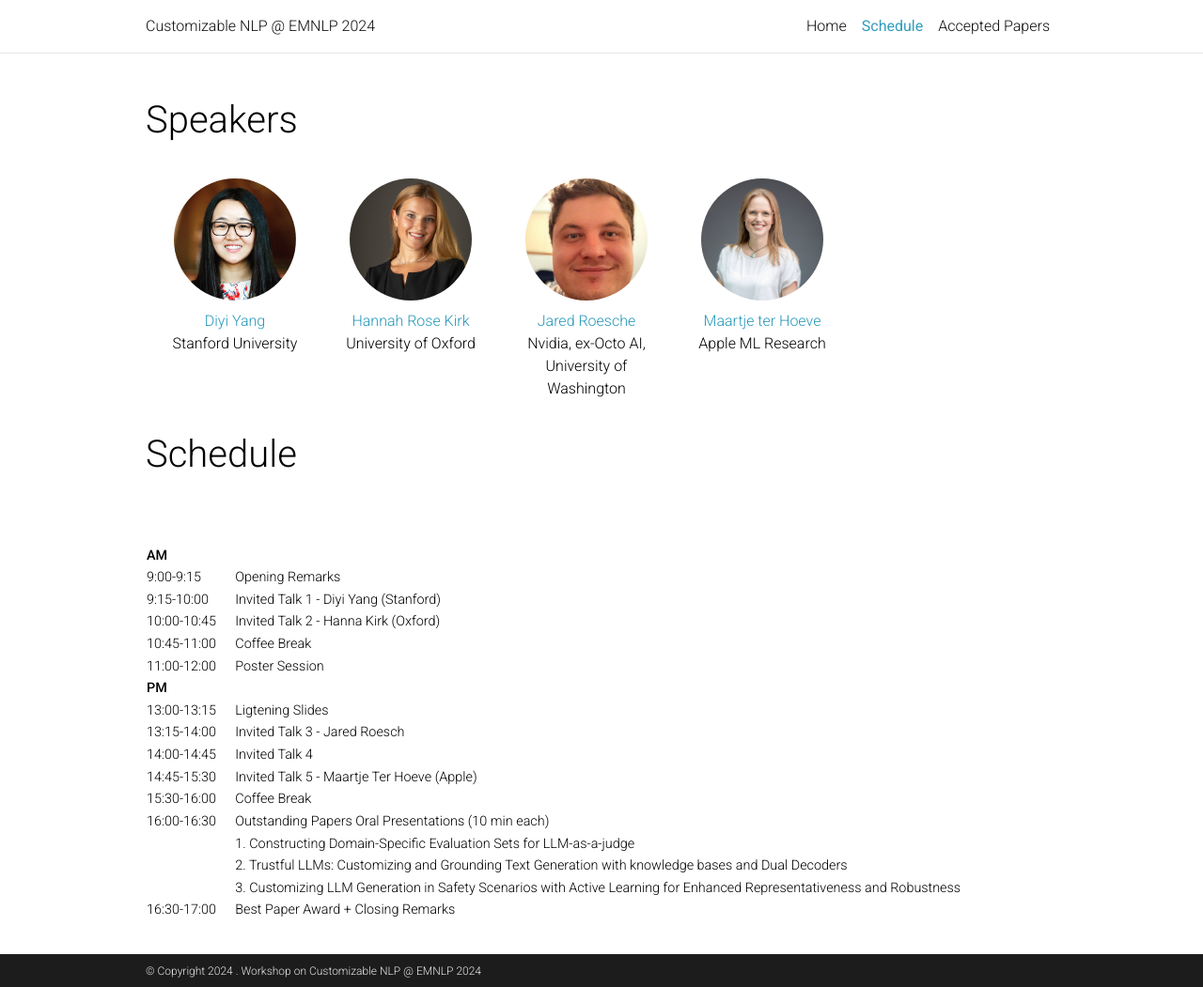
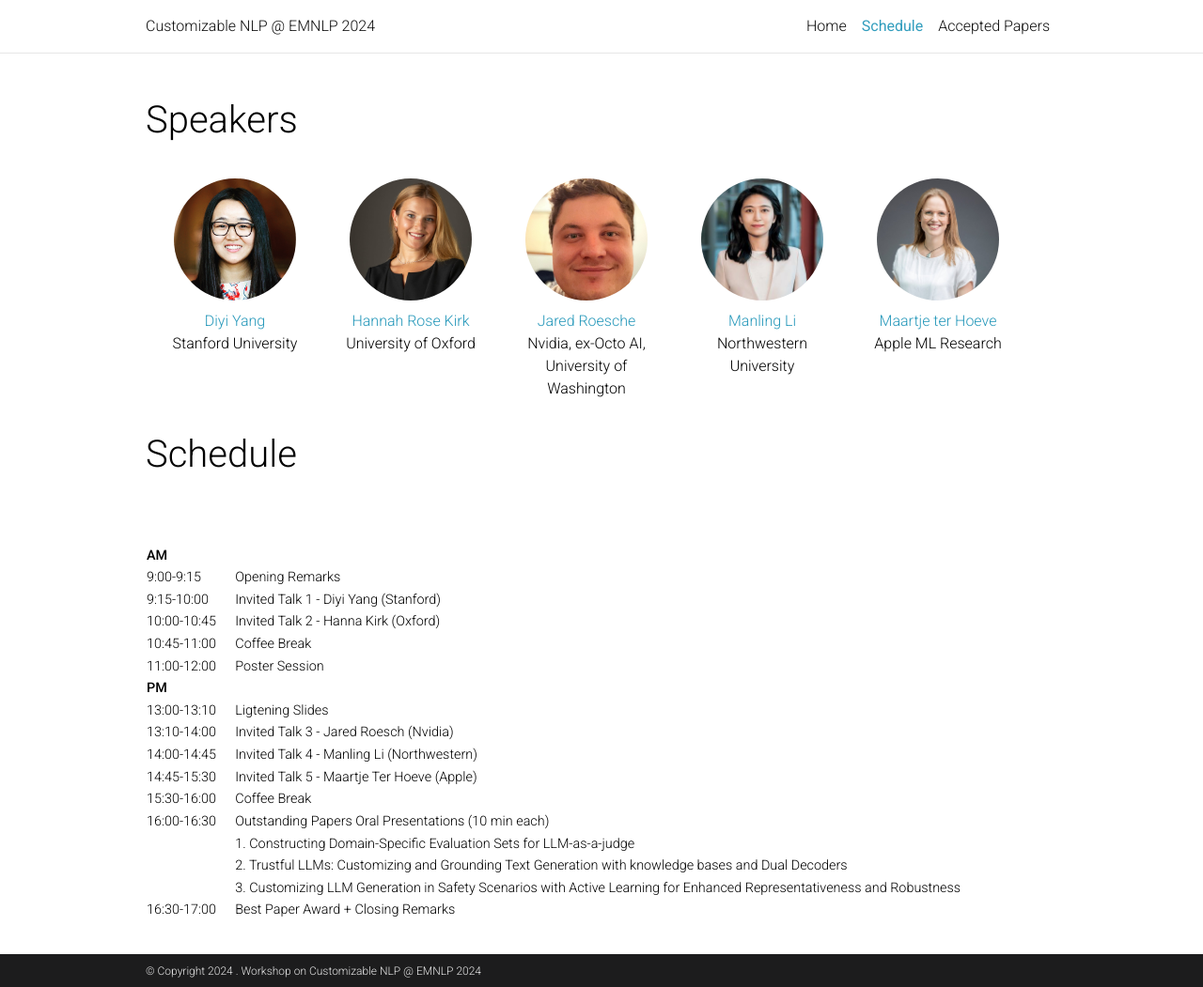
Before and after one commit to customnlp4u-24/customnlp4u-24.github.io, a Jekyll site: the page built from _pages/schedule.md, in a window 1280 px wide and 1051 px high. Shown: the whole window at 94% size. Built offline with Jekyll 4.4.1, drawn with Linux system fonts in a browser that asks for light colours; comment, search, counter and statistics services are not loaded; a style sheet for code colours, icons or effects is not loaded.

Commit message:
updated the speaker

```diff
--- a/_pages/schedule.md
+++ b/_pages/schedule.md
@@ -24,6 +24,11 @@ nav_order: 2
             <br>Nvidia, ex-Octo AI, University of Washington</p>
         </div>
         <div class="team-member">
+            <img src="/assets/img/speakers/manling.jpg" alt="Manling Li">
+            <p><a href="https://limanling.github.io">Manling Li</a>
+            <br>Northwestern University</p>
+        </div>
+        <div class="team-member">
             <img src="/assets/img/speakers/maartje.jpg" alt="Maartje Ter Hoeve">
             <p><a href="https://maartjeth.github.io">Maartje ter Hoeve</a>
             <br>Apple ML Research</p>
@@ -45,9 +50,9 @@ nav_order: 2
 | 11:00-12:00 | Poster Session |
 |-------------|:-------------|
 |__PM__||
-| 13:00-13:15 | Ligtening Slides |
-| 13:15-14:00 | Invited Talk 3 - Jared Roesch |
-| 14:00-14:45 | Invited Talk 4 |
+| 13:00-13:10 | Ligtening Slides |
+| 13:10-14:00 | Invited Talk 3 - Jared Roesch (Nvidia) |
+| 14:00-14:45 | Invited Talk 4 - Manling Li (Northwestern) |
 | 14:45-15:30 | Invited Talk 5 - Maartje Ter Hoeve (Apple)  |
 | 15:30-16:00  | Coffee Break |
 | 16:00-16:30 | Outstanding Papers Oral Presentations (10 min each) |
```
Also changed, not shown: assets/img/speakers/manling.jpg (added).
